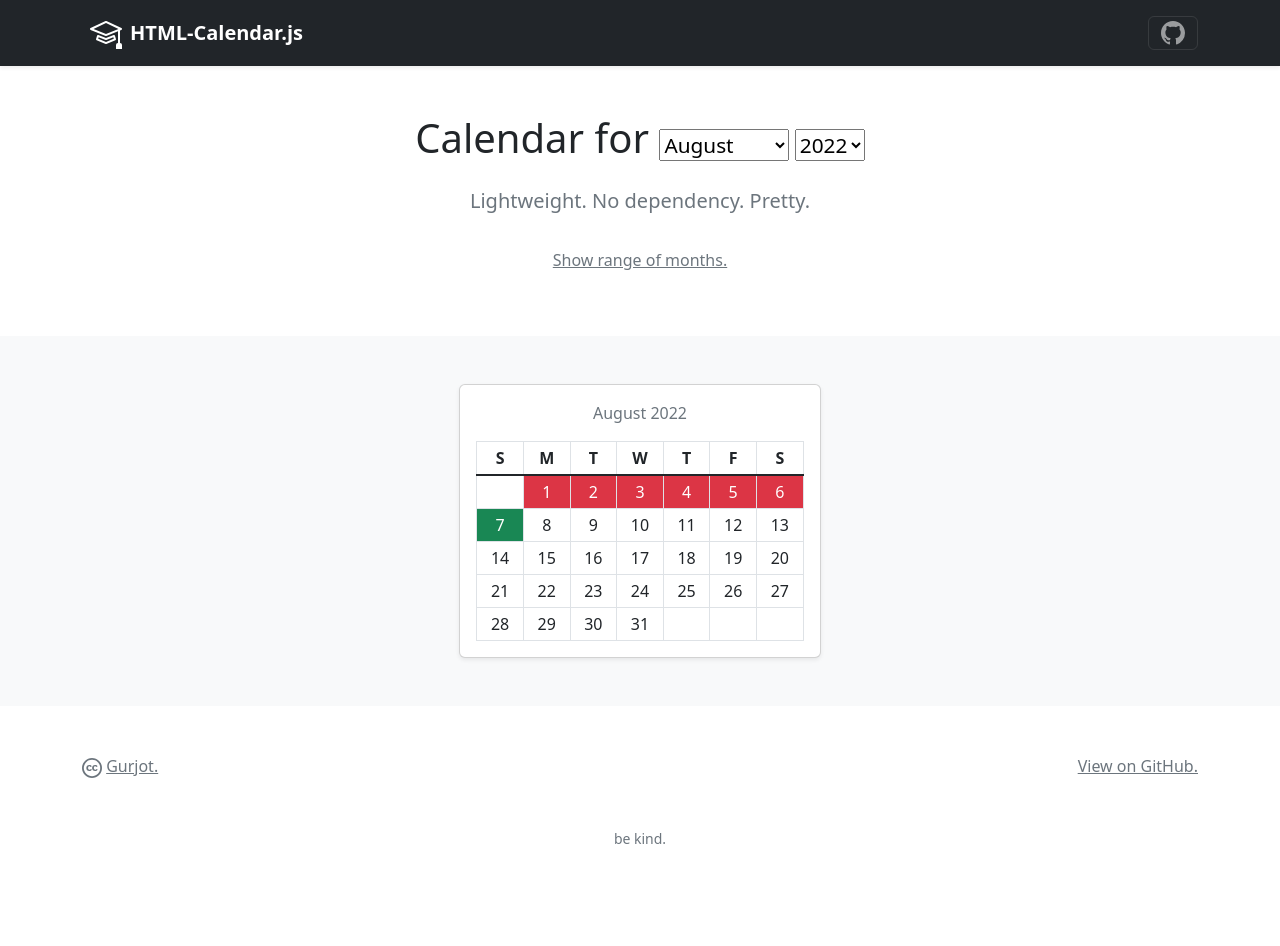
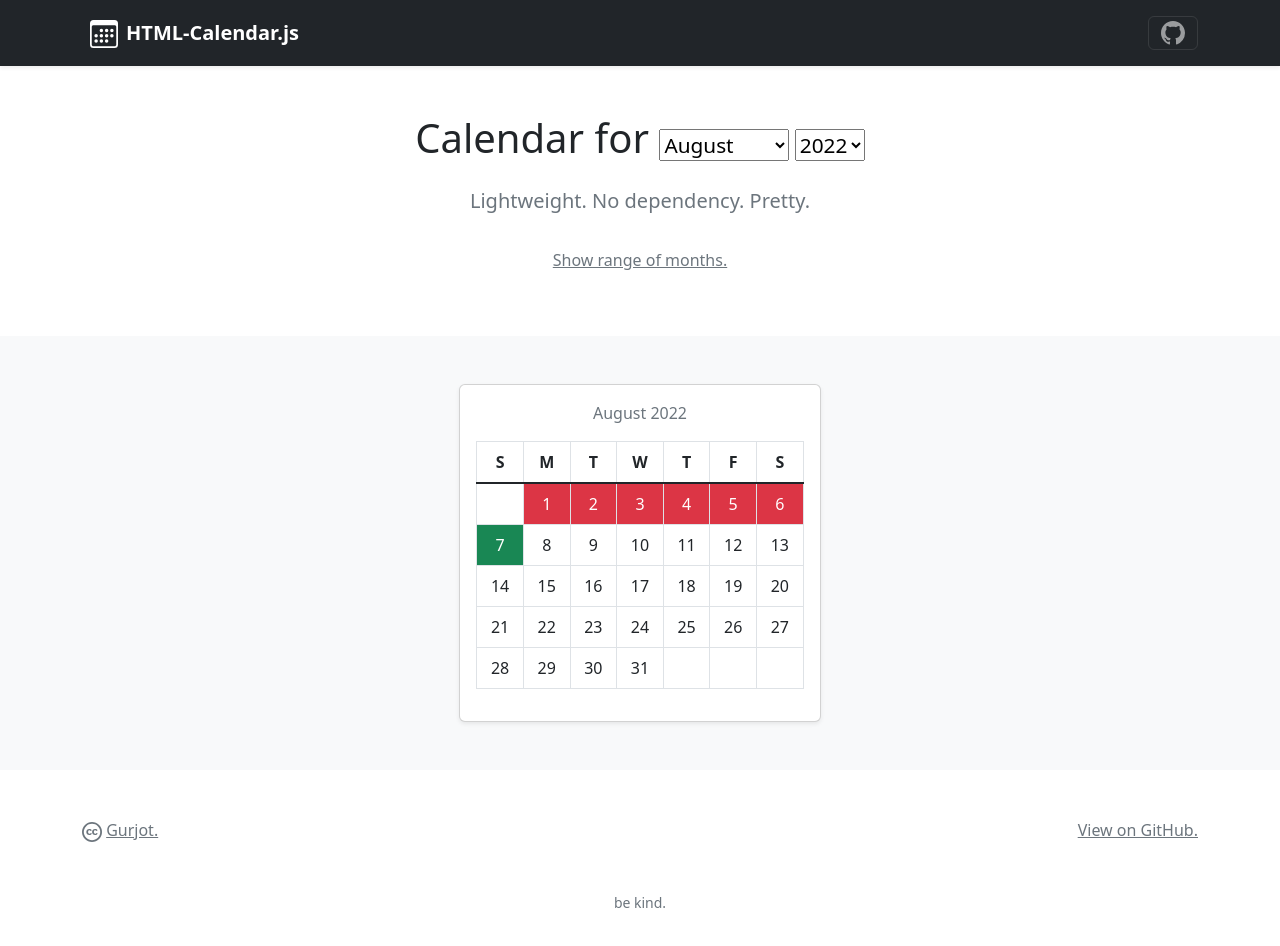
Before and after one commit to gsidhu/html-calendar.js, a plain HTML site: page index.html in a window 1280 px wide. Before the commit the page ends 898 px from the top, so only its background shows below. Drawn offline with nearby package versions, Linux system fonts and the light colour scheme.

Commit message:
add icons and new preview image

```diff
--- a/index.html
+++ b/index.html
@@ -5,7 +5,7 @@
     <meta name="viewport" content="width=device-width, initial-scale=1">
     <meta name="description" content="Lightweight JS library for generating a basic HTML calendar.">
     <meta name="author" content="Gurjot Sidhu">
-    <title>HTML-Calendar.js</title>
+    <title>🗓️ HTML-Calendar.js</title>
 
     <link rel="canonical" href="https://gsidhu.github.io/html-calendar-js/">
     <title>HTML Calendar</title>
@@ -32,7 +32,10 @@
       <div class="container">
         <div href="#" class="navbar-brand d-flex align-items-center">
           <div>
-            <svg xmlns="http://www.w3.org/2000/svg" width="32" height="32" fill="currentColor" class="bi bi-mortarboard mx-2" viewBox="0 0 16 16"><path d="M8.211 2.047a.5.5 0 0 0-.422 0l-7.5 3.5a.5.5 0 0 0 .025.917l7.5 3a.5.5 0 0 0 .372 0L14 7.14V13a1 1 0 0 0-1 1v2h3v-2a1 1 0 0 0-1-1V6.739l.686-.275a.5.5 0 0 0 .025-.917l-7.5-3.5ZM8 8.46 1.758 5.965 8 3.052l6.242 2.913L8 8.46Z"/><path d="M4.176 9.032a.5.5 0 0 0-.656.327l-.5 1.7a.5.5 0 0 0 .294.605l4.5 1.8a.5.5 0 0 0 .372 0l4.5-1.8a.5.5 0 0 0 .294-.605l-.5-1.7a.5.5 0 0 0-.656-.327L8 10.466 4.176 9.032Zm-.068 1.873.22-.748 3.496 1.311a.5.5 0 0 0 .352 0l3.496-1.311.22.748L8 12.46l-3.892-1.556Z"/></svg>
+            <svg xmlns="http://www.w3.org/2000/svg" width="28" height="28" fill="currentColor" class="bi bi-calendar3 mx-2" viewBox="0 0 16 16">
+              <path d="M14 0H2a2 2 0 0 0-2 2v12a2 2 0 0 0 2 2h12a2 2 0 0 0 2-2V2a2 2 0 0 0-2-2zM1 3.857C1 3.384 1.448 3 2 3h12c.552 0 1 .384 1 .857v10.286c0 .473-.448.857-1 .857H2c-.552 0-1-.384-1-.857V3.857z"/>
+              <path d="M6.5 7a1 1 0 1 0 0-2 1 1 0 0 0 0 2zm3 0a1 1 0 1 0 0-2 1 1 0 0 0 0 2zm3 0a1 1 0 1 0 0-2 1 1 0 0 0 0 2zm-9 3a1 1 0 1 0 0-2 1 1 0 0 0 0 2zm3 0a1 1 0 1 0 0-2 1 1 0 0 0 0 2zm3 0a1 1 0 1 0 0-2 1 1 0 0 0 0 2zm3 0a1 1 0 1 0 0-2 1 1 0 0 0 0 2zm-9 3a1 1 0 1 0 0-2 1 1 0 0 0 0 2zm3 0a1 1 0 1 0 0-2 1 1 0 0 0 0 2zm3 0a1 1 0 1 0 0-2 1 1 0 0 0 0 2z"/>
+            </svg>
           </div>
           <a class="navbar-brand d-flex align-items-center" href='/'>
             <span style="text-align: center;"><strong id="headline">HTML-Calendar.js</strong></span>
@@ -269,7 +272,7 @@
     }
 
     // on each load
-    let compactCal = true
+    let compactCal = false
     let today = new Date()
     let mYArray = []
     let showRange = false
```
Also changed, not shown: html-calendar-preview.png, 2 other files.
